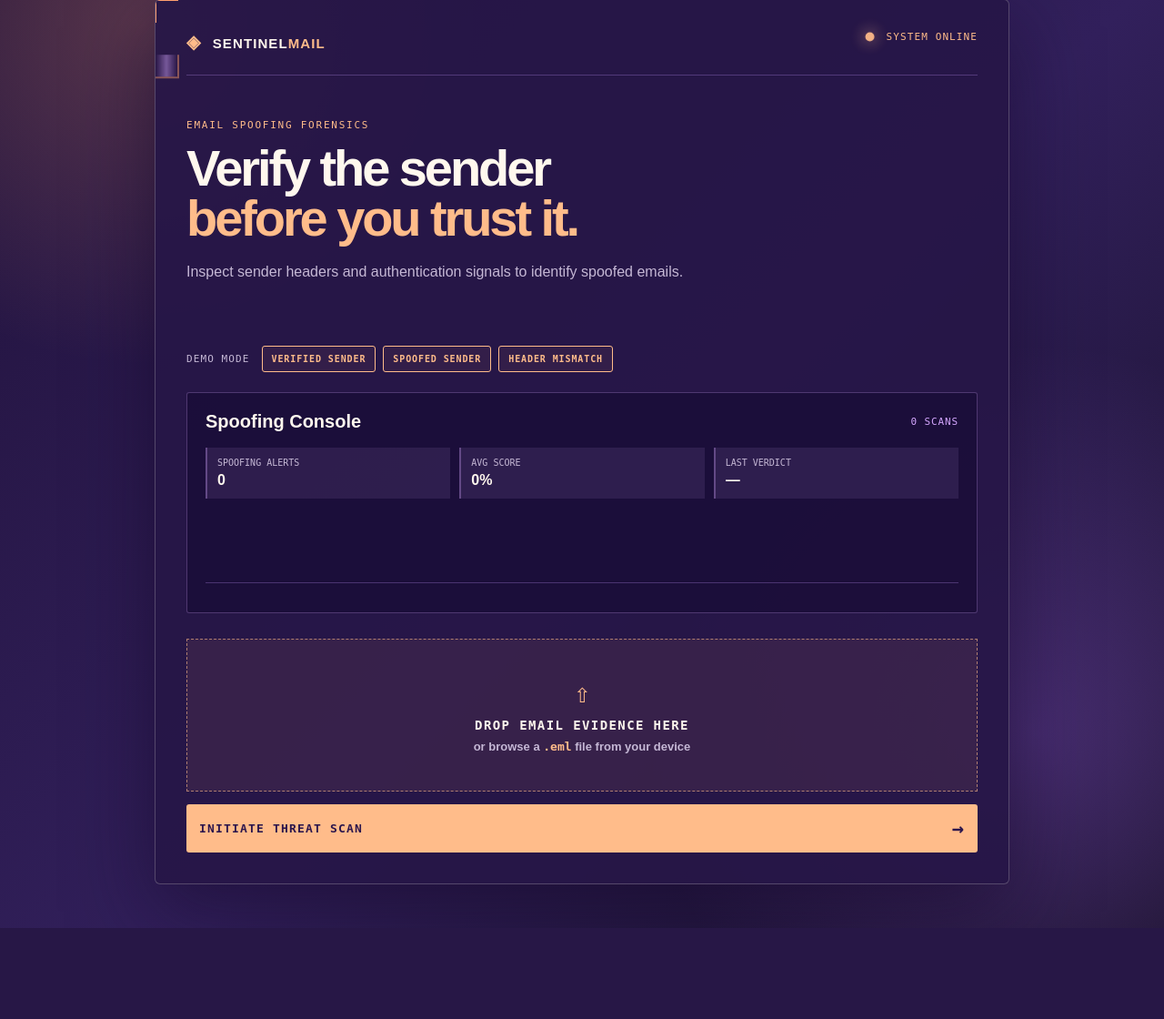
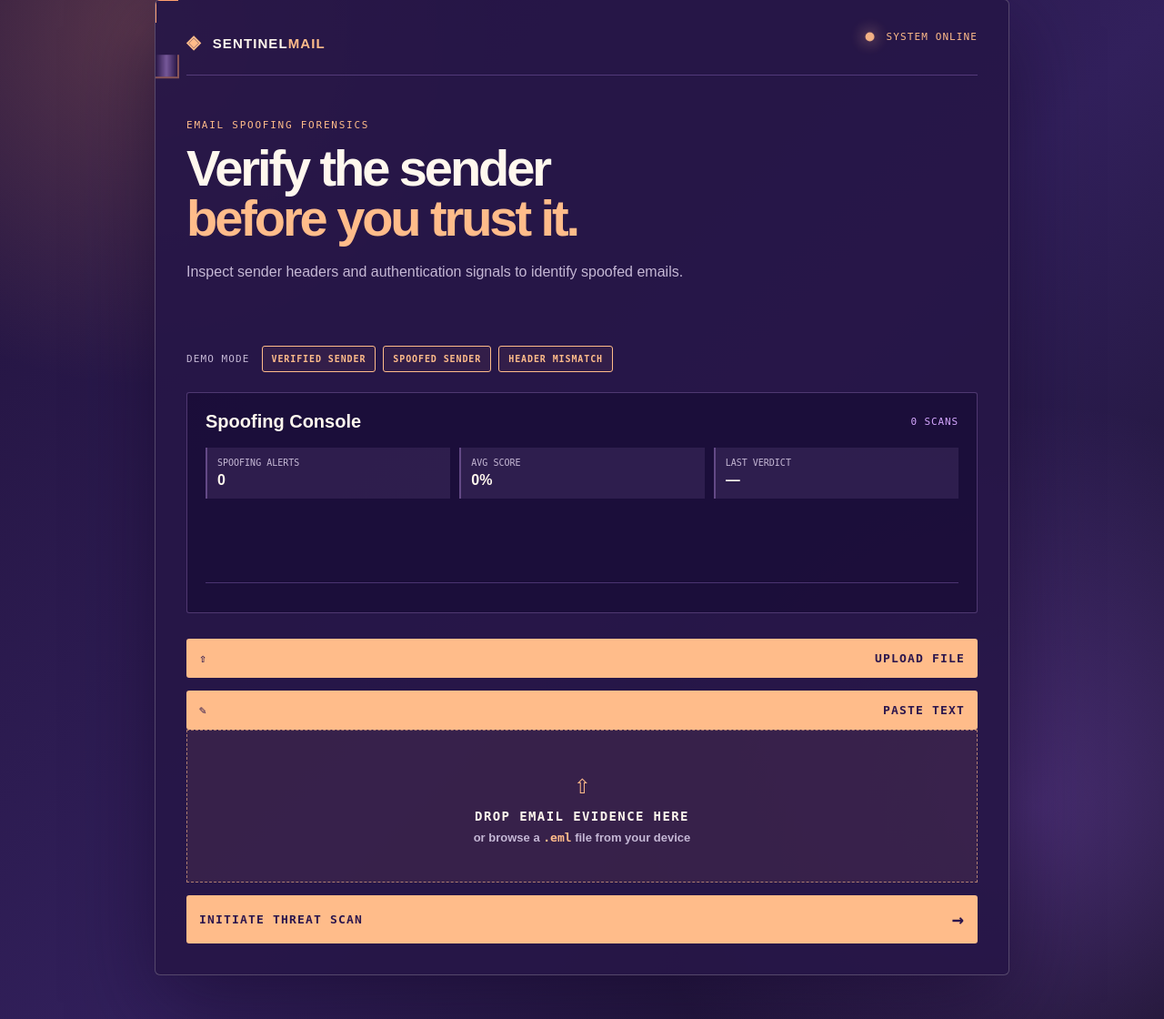
Before and after one commit to princechw8800-tech/sentinelmail-detector, a Flask app: page / in a window 1280 px wide. Shown: the part 49-1169 px from the top of the page at 91% size. Before the commit the page ends 1069 px from the top, so only its background shows below. Run offline with Flask 3, Linux system fonts and the light colour scheme.

Commit message:
Update index.html

```diff
--- a/templates/index.html
+++ b/templates/index.html
@@ -37,13 +37,33 @@
 
             <form id="emailForm">
 
+                <div class="input-mode-toggle">
+                    <button type="button" class="mode-btn active" data-mode="file">
+                        <span>⇧</span> UPLOAD FILE
+                    </button>
+                    <button type="button" class="mode-btn" data-mode="text">
+                        <span>✎</span> PASTE TEXT
+                    </button>
+                </div>
+
+                <div id="fileMode" class="input-mode">
                     <label class="upload-zone" for="email_file"><span class="upload-icon">⇧</span><span class="upload-title">DROP EMAIL EVIDENCE HERE</span><span class="upload-text">or browse a <code>.eml</code> file from your device</span><input
                         type="file"
                         id="email_file"
                         name="email_file"
                         accept=".eml"
-                    required
                     ></label>
+                </div>
+
+                <div id="textMode" class="input-mode hidden">
+                    <label for="email_text" class="text-label">PASTE EMAIL CONTENT (EML FORMAT)</label>
+                    <textarea
+                        id="email_text"
+                        name="email_text"
+                        placeholder="Paste your .eml email content here..."
+                        rows="12"
+                    ></textarea>
+                </div>
 
                 <button type="submit">
                     INITIATE THREAT SCAN <b>→</b>
@@ -68,15 +88,16 @@
 
                 <div class="result-box">
 
+                    <div class="score-display">
                         <div class="risk-gauge" id="riskGauge"><div><strong id="gaugeScore">0</strong><span>/100</span></div></div>
-
                         <div class="threat-radar" id="threatRadar"><span class="radar-sweep"></span><i class="radar-blip"></i><b>SPOOFING<br>RADAR</b></div>
+                    </div>
 
                     <div class="risk-label">SECURITY VERDICT</div><h3 id="classification">
                         —
                     </h3>
 
-                    <p>
+                    <p class="score-text">
                         Spoofing Score:
                         <strong id="riskScore">0%</strong>
                     </p>
```
Lines whose indentation alone changed are shown as unchanged.
